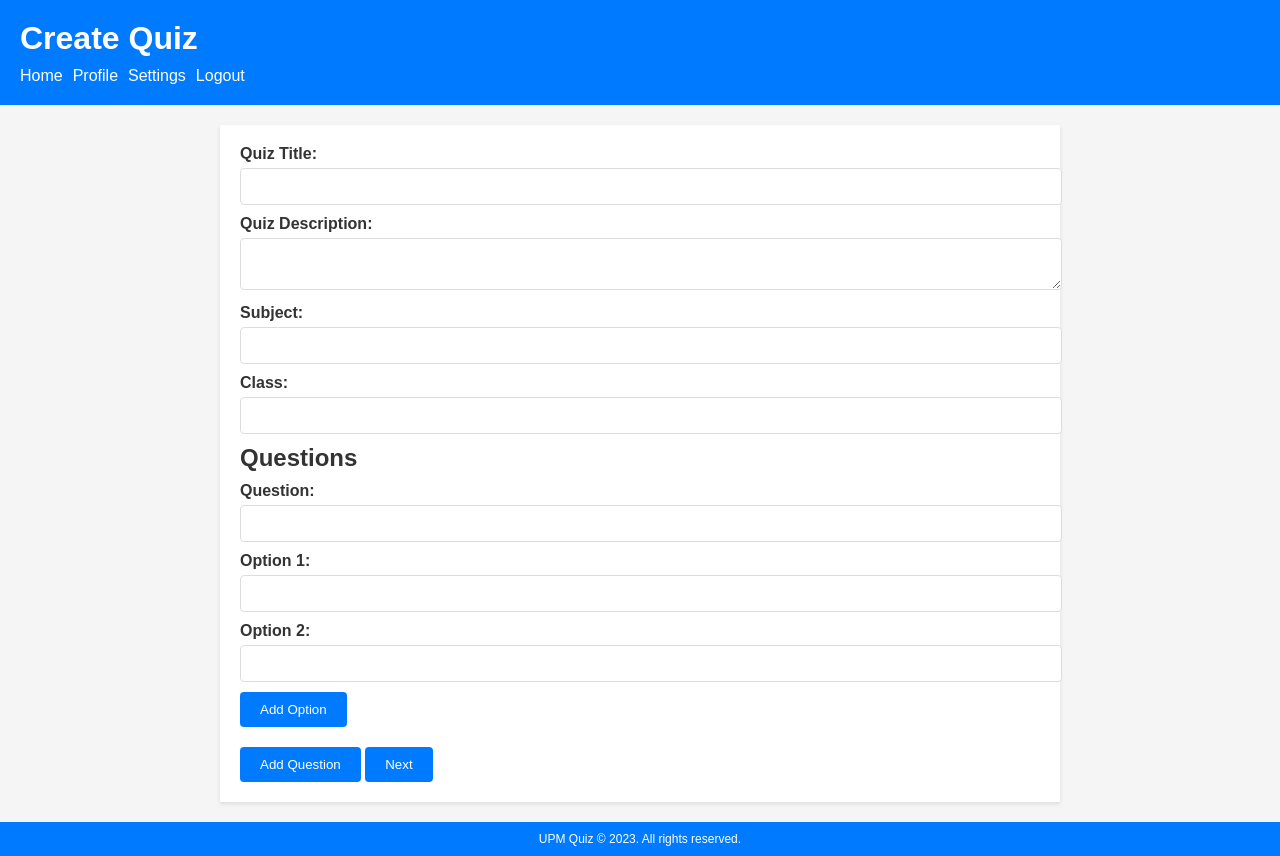
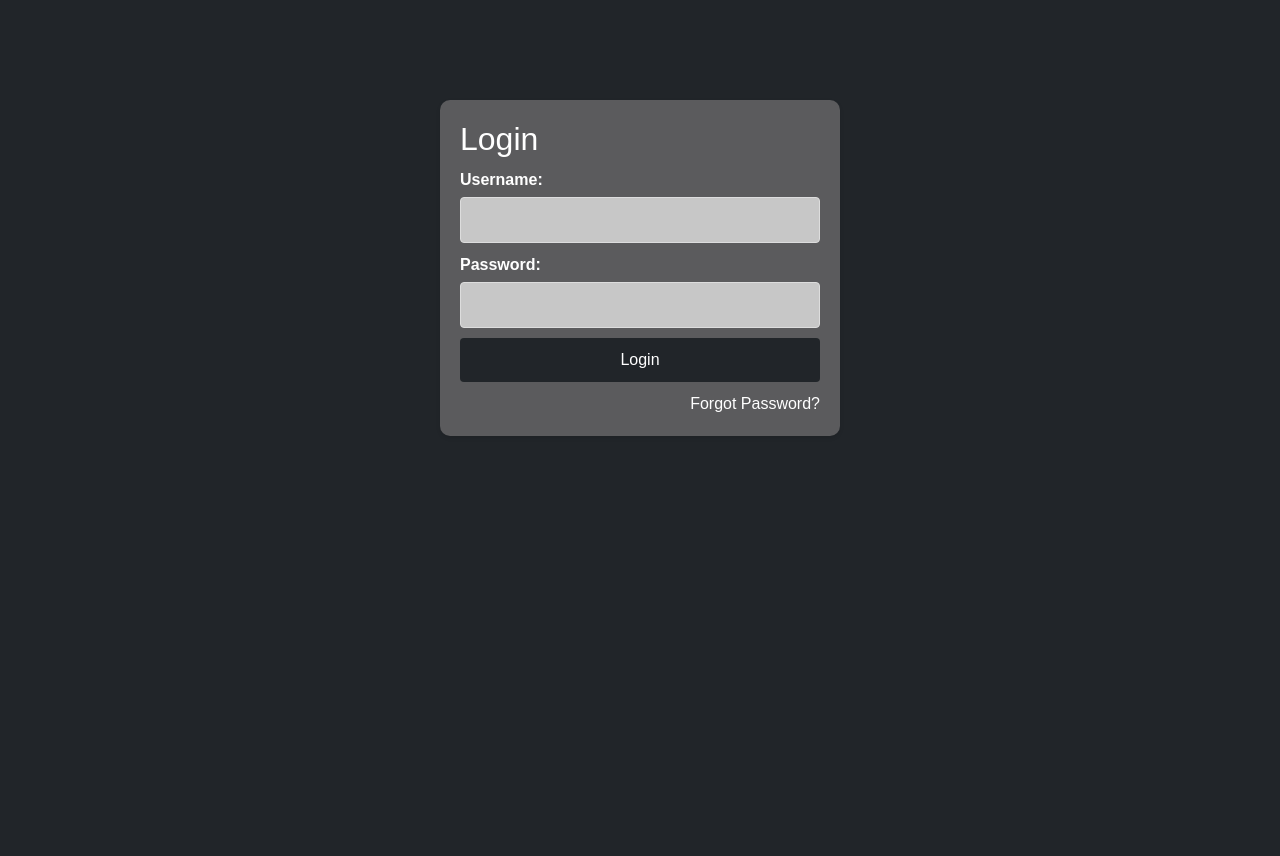
Before and after one commit to Abdelouafi09/UPM_Quiz, a Flask app: page /quiz/create in a window 1280 px wide. After the commit the page ends 436 px from the top, so only its background shows below. Run offline with Flask 3, Linux system fonts and the light colour scheme.

Commit message:
login modification

```diff
--- a/app.py
+++ b/app.py
@@ -23,7 +23,7 @@ def home():
 
 @app.route("/quiz/create")
 def create():
-  return render_template('create_quiz.html')
+  return render_template('login.html')
 
 
 if __name__ == "__main__":
--- a/templates/login.html
+++ b/templates/login.html
@@ -1,45 +1,107 @@
 <!DOCTYPE html>
-<html lang="en">
+<html>
 <head>
-  <meta charset="UTF-8">
-  <meta http-equiv="X-UA-Compatible" content="IE=edge">
-  <meta name="viewport" content="width=device-width, initial-scale=1.0">
-   <title>Login</title>
-    <link rel="stylesheet" href="{{ url_for('static', filename='login.css') }}">
+    <title>Login</title>
+    <link href="https://cdn.jsdelivr.net/npm/bootstrap@5.3.0/dist/css/bootstrap.min.css" rel="stylesheet">
+    <style>
+        /* CSS styles go here */
+        /* Reset default styles */
+        body, h1, h2, h3, p, ul, nav, a {
+            margin: 0;
+            padding: 0;
+        }
+
+        /* Main styles */
+        body {
+            font-family: Arial, sans-serif;
+            background-color: #212529;
+            color: #fff;
+        }
+
+        header h1 {
+            margin-bottom: 10px;
+        }
+
+        .content {
+            max-width: 400px; /* Adjust the maximum width as needed */
+            margin: 0 auto; /* Center the form horizontally */
+            padding: 20px;
+            background-color: #5b5b5d;
+            box-shadow: 0 2px 4px rgba(0, 0, 0, 0.1);
+            border-radius: 10px;
+            margin-top: 100px; /* Adjust the top margin as needed */
+        }
+
+        h2 {
+            margin-bottom: 10px;
+        }
+
+        form label {
+            display: block;
+            margin-bottom: 5px;
+            font-weight: bold;
+        }
+
+        form input[type="text"],
+        form input[type="password"] {
+            width: 100%;
+            padding: 10px;
+            margin-bottom: 10px;
+            background-color: #c7c7c7;
+            border: 1px solid #ddd;
+            border-radius: 4px;
+        }
+
+        form button {
+            width: 100%; /* Make the button full width */
+            padding: 10px 20px;
+            background-color: #212529;
+            color: #fff;
+            border: none;
+            border-radius: 4px;
+            cursor: pointer;
+        }
+
+        form button:hover {
+            background-color: #0056b3;
+        }
+
+        .forgot-password {
+            text-align: right;
+            margin-top: 10px;
+        }
+
+        .forgot-password a {
+            color: #fff;
+            text-decoration: none;
+        }
+    </style>
 </head>
 <body>
-  <div class='cont'>
-    <form class="form">
-       <p class="form-title">Sign in to your account</p>
-        <div class="input-container">
-          <input placeholder="Enter email" type="email">
-          <span>
-            <svg stroke="currentColor" viewBox="0 0 24 24" fill="none" xmlns="http://www.w3.org/2000/svg">
-              <path d="M16 12a4 4 0 10-8 0 4 4 0 008 0zm0 0v1.5a2.5 2.5 0 005 0V12a9 9 0 10-9 9m4.5-1.206a8.959 8.959 0 01-4.5 1.207" stroke-width="2" stroke-linejoin="round" stroke-linecap="round"></path>
-            </svg>
-          </span>
-      </div>
-      <div class="input-container">
-          <input placeholder="Enter password" type="password">
+    <header>
 
-          <span>
-            <svg stroke="currentColor" viewBox="0 0 24 24" fill="none" xmlns="http://www.w3.org/2000/svg">
-              <path d="M15 12a3 3 0 11-6 0 3 3 0 016 0z" stroke-width="2" stroke-linejoin="round" stroke-linecap="round"></path>
-              <path d="M2.458 12C3.732 7.943 7.523 5 12 5c4.478 0 8.268 2.943 9.542 7-1.274 4.057-5.064 7-9.542 7-4.477 0-8.268-2.943-9.542-7z" stroke-width="2" stroke-linejoin="round" stroke-linecap="round"></path>
-            </svg>
-          </span>
-        </div>
-         <button class="submit" type="submit">
-        Sign in
-      </button>
+        <!-- Include your navigation here -->
+    </header>
 
-      <p class="signup-link">
-        No account?
-        <a href="">Sign up</a>
-      </p>
-   </form>
-  </div>
+    <div class="content">
+        <h2>Login</h2>
+        <form action="/login" method="POST">
+            <label for="username">Username:</label>
+            <input type="text" id="username" name="username" required>
 
+            <label for="password">Password:</label>
+            <input type="password" id="password" name="password" required>
 
+            <button type="submit">Login</button>
+
+            <div class="forgot-password">
+                <a href="/forgot-password">Forgot Password?</a>
+            </div>
+        </form>
+    </div>
+
+    <!-- Include your footer here -->
+
+    <script src="https://cdn.jsdelivr.net/npm/bootstrap@5.3.0/dist/js/bootstrap.bundle.min.js"></script>
 </body>
 </html>
```
Also changed, not shown: static/login.css (deleted, +0 -88 lines).
